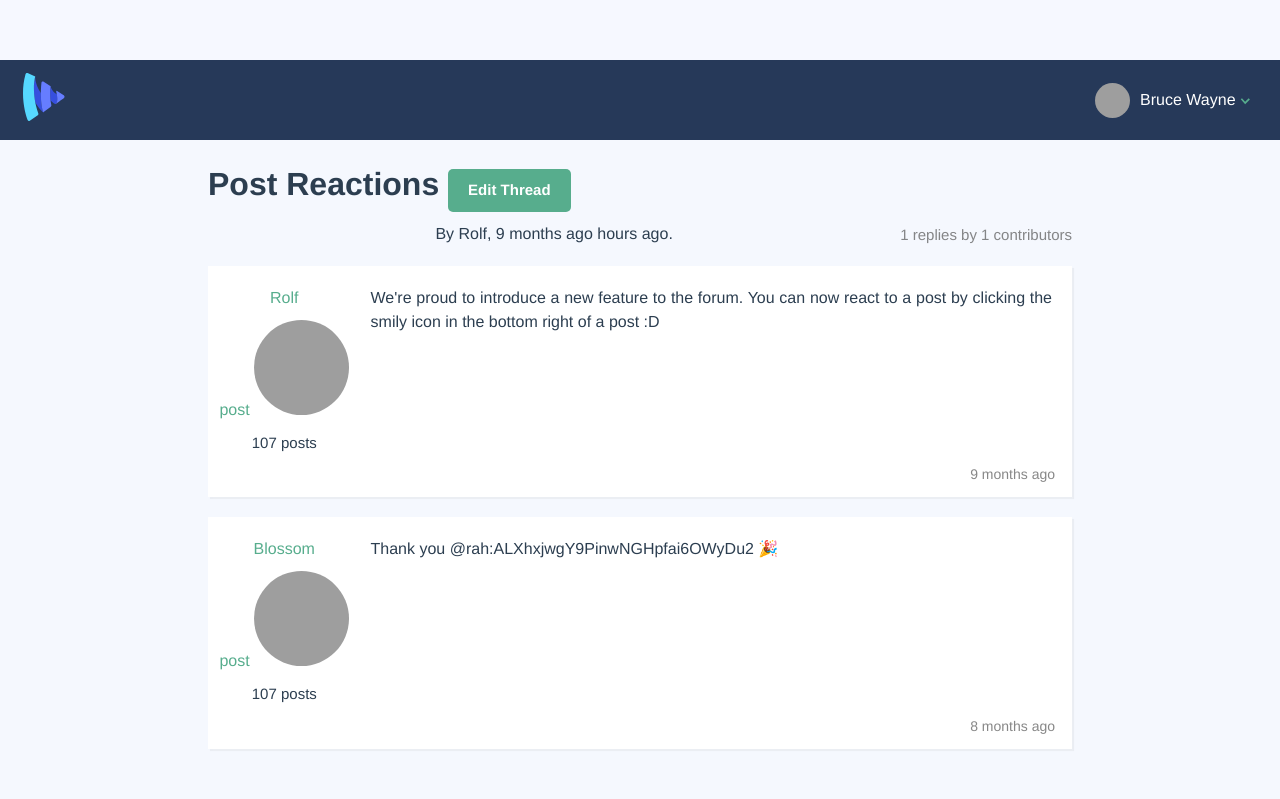
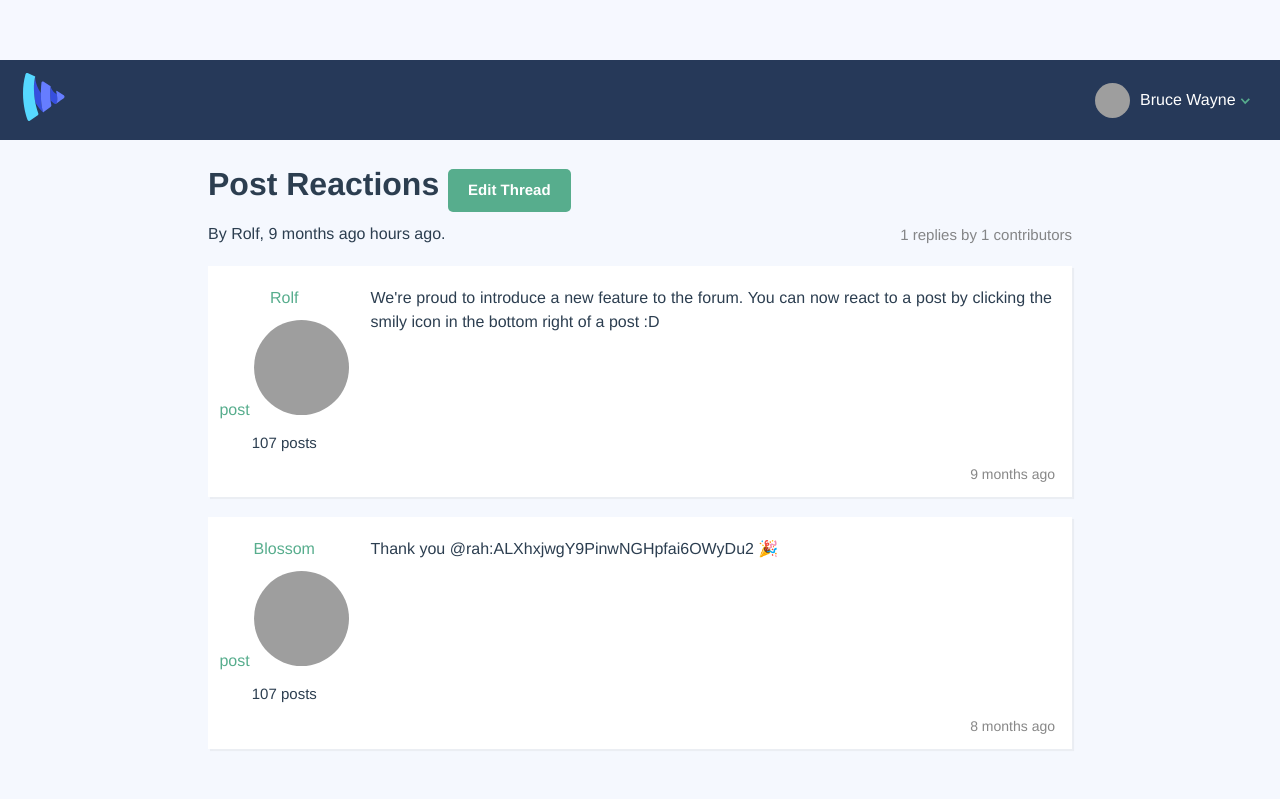
Before and after one commit to philreynolds/vueschool-masterclass, a Vue app: page /thread/-KvgjI6bfbWYlbYV5ndr in a window 1280 px wide. Shown: the top 799 px of the page. Built offline with nearby package versions, Linux system fonts and the light colour scheme; grey boxes are pictures that could not be loaded.

Commit message:
Lesson 51 - Dynamic Getters (small CSS fix)

```diff
--- a/src/pages/ThreadShow.vue
+++ b/src/pages/ThreadShow.vue
@@ -13,7 +13,7 @@
       </router-link>
     </h1>
 
-    <p>
+    <p class="text-left">
       By <a href="#" class="link-unstyled">{{ thread.author.name }}</a>, <AppDate :timestamp="thread.publishedAt"></AppDate> hours ago.
       <span style="float:right; margin-top: 2px;" class="hide-mobile text-faded text-small">{{ thread.repliesCount }} replies by {{ thread.contributorsCount }} contributors</span>
     </p>
```
